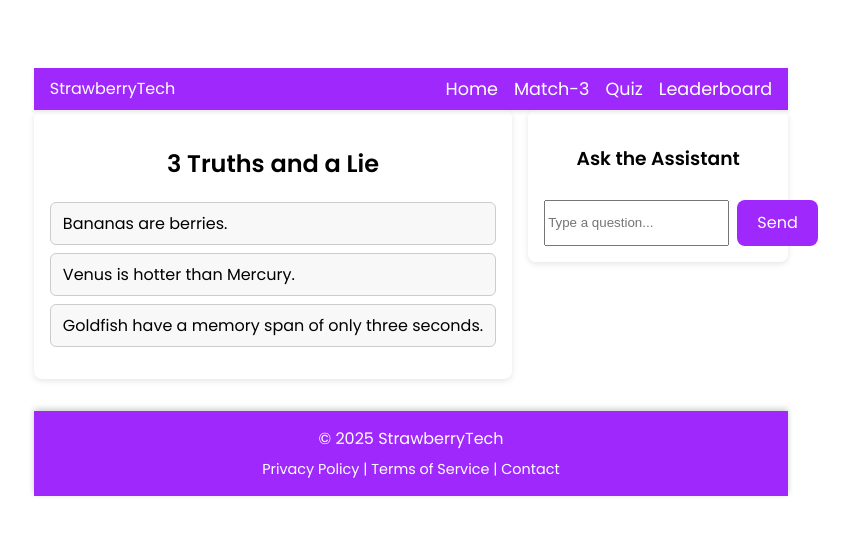
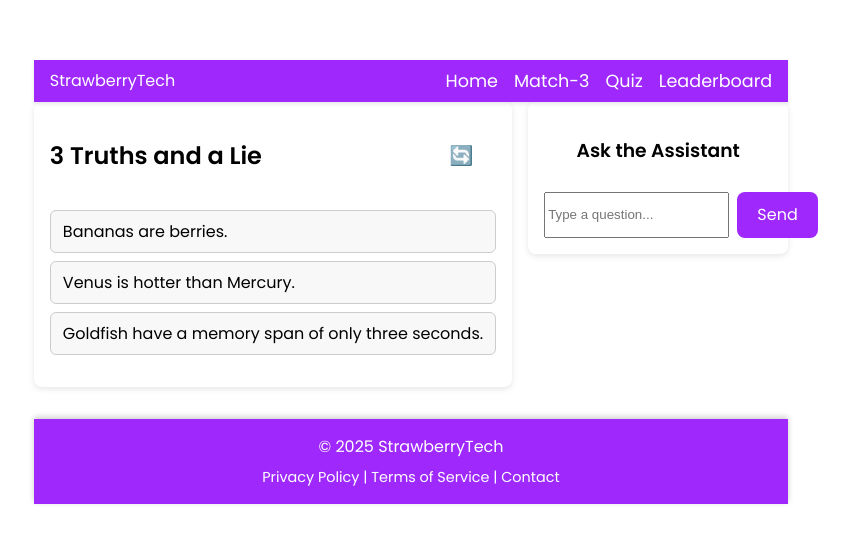
Before and after one commit to unnamedmistress/StrawberryTech, a React (Vite) app in the folder learning-games/: page /games/quiz in a window 1280 px wide. Shown: the part 118-660 px from the top of the page, without its empty margins (229-1078 px from the left). Built offline with nearby package versions, Linux system fonts and the light colour scheme.

Commit message:
feat(quiz): add refresh button

```diff
--- a/learning-games/src/pages/QuizGame.css
+++ b/learning-games/src/pages/QuizGame.css
@@ -68,3 +68,21 @@
 .chatbox-input input {
   flex: 1;
 }
+
+.statement-header {
+  display: flex;
+  justify-content: space-between;
+  align-items: center;
+  margin-bottom: 0.5rem;
+}
+
+.refresh-btn {
+  background: transparent;
+  border: none;
+  cursor: pointer;
+  font-size: 1.2rem;
+}
+
+.refresh-btn:hover {
+  color: var(--color-purple);
+}
--- a/learning-games/src/pages/QuizGame.tsx
+++ b/learning-games/src/pages/QuizGame.tsx
@@ -77,6 +77,12 @@ export default function QuizGame() {
     setChoice(idx)
   }
 
+  function refreshRound() {
+    setChoice(null)
+    const next = Math.floor(Math.random() * ROUNDS.length)
+    setRound(next)
+  }
+
   function nextRound() {
     setChoice(null)
     setRound((r) => (r + 1) % ROUNDS.length)
@@ -85,7 +91,16 @@ export default function QuizGame() {
   return (
     <div className="truth-game">
       <div className="statements">
-        <h2>3 Truths and a Lie</h2>
+        <div className="statement-header">
+          <h2>3 Truths and a Lie</h2>
+          <button
+            className="refresh-btn"
+            onClick={refreshRound}
+            aria-label="New statements"
+          >
+            🔄
+          </button>
+        </div>
         <ul className="statement-list">
           {current.statements.map((s, i) => (
             <li key={i}>
```
